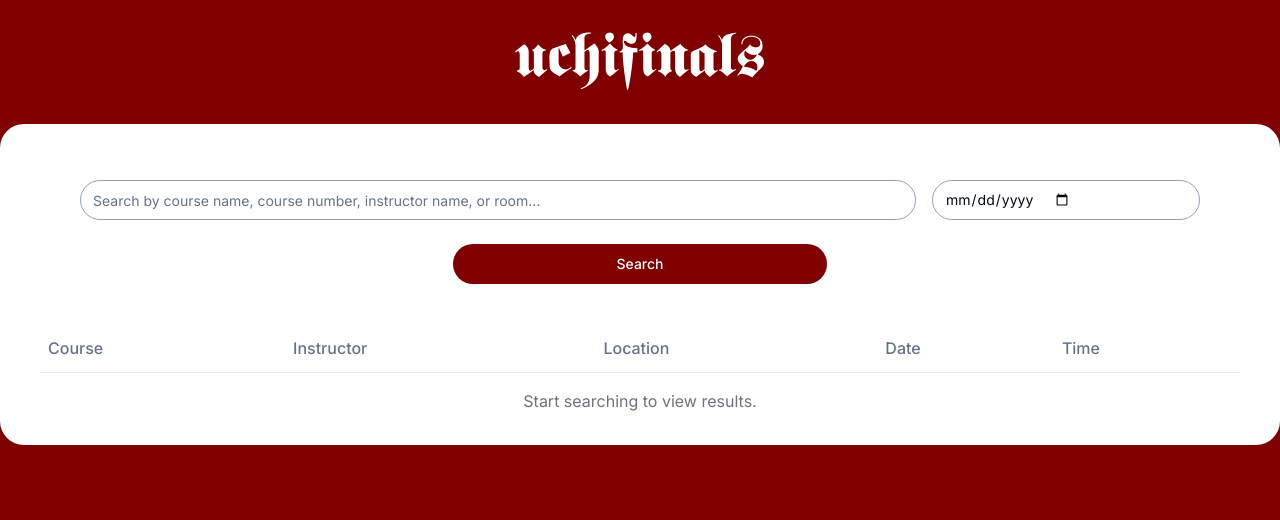
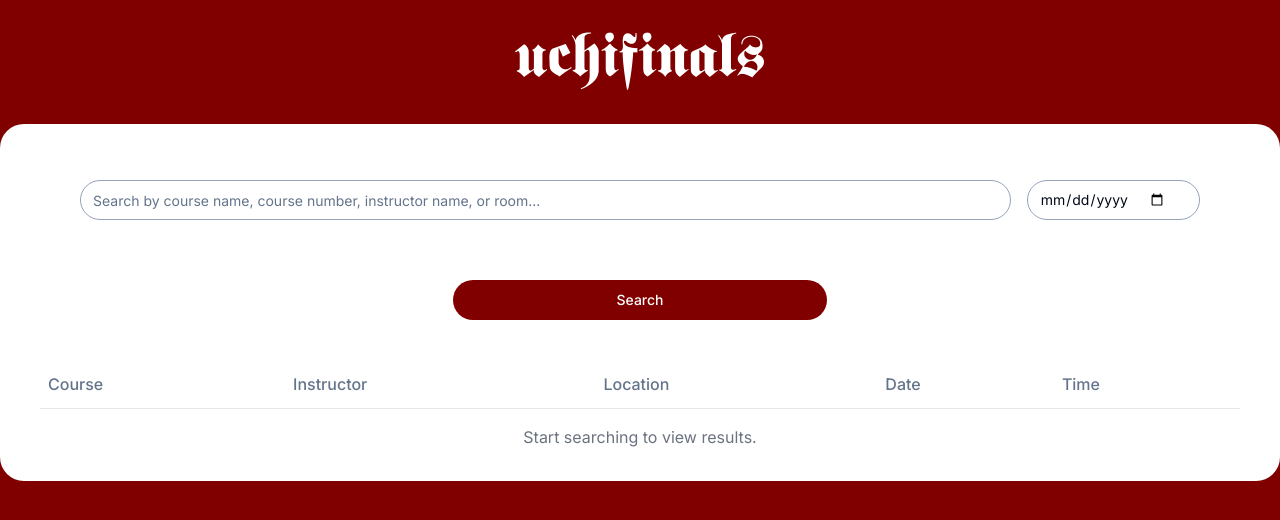
Before and after one commit to esslam-ashour/uchifinals, a Next.js app: page / in a window 1280 px wide. Shown: the top 520 px of the page. Built offline with nearby package versions, Linux system fonts and the light colour scheme.

Commit message:
Response design changes

```diff
--- a/components/SearchForm.tsx
+++ b/components/SearchForm.tsx
@@ -12,8 +12,8 @@ interface SearchFormProps {
 export default function SearchForm({ searchParams, onInputChange, onSearch }: SearchFormProps): React.ReactElement {
   return (
     <div className="container mx-auto my-6 py-4 px-10 rounded-3xl bg-white">
-      <form className="grid grid-cols-4 gap-4 mb-6">
-        <div className="col-span-3">
+      <form className="grid grid-rows-2 md:grid-cols-4 lg:grid-cols-6 gap-4 mb-6 md:mb-1">
+        <div className="row-span-1 md:col-span-3 lg:col-span-5">
           <Input
             id="details"
             name="details"
@@ -22,7 +22,7 @@ export default function SearchForm({ searchParams, onInputChange, onSearch }: Se
             placeholder="Search by course name, course number, instructor name, or room..."
           />
         </div>
-        <div className="col-span-1">
+        <div className="row-span-1 md:col-span-1 lg:col-span-1">
           <Input
             id="date"
             name="date"
```
